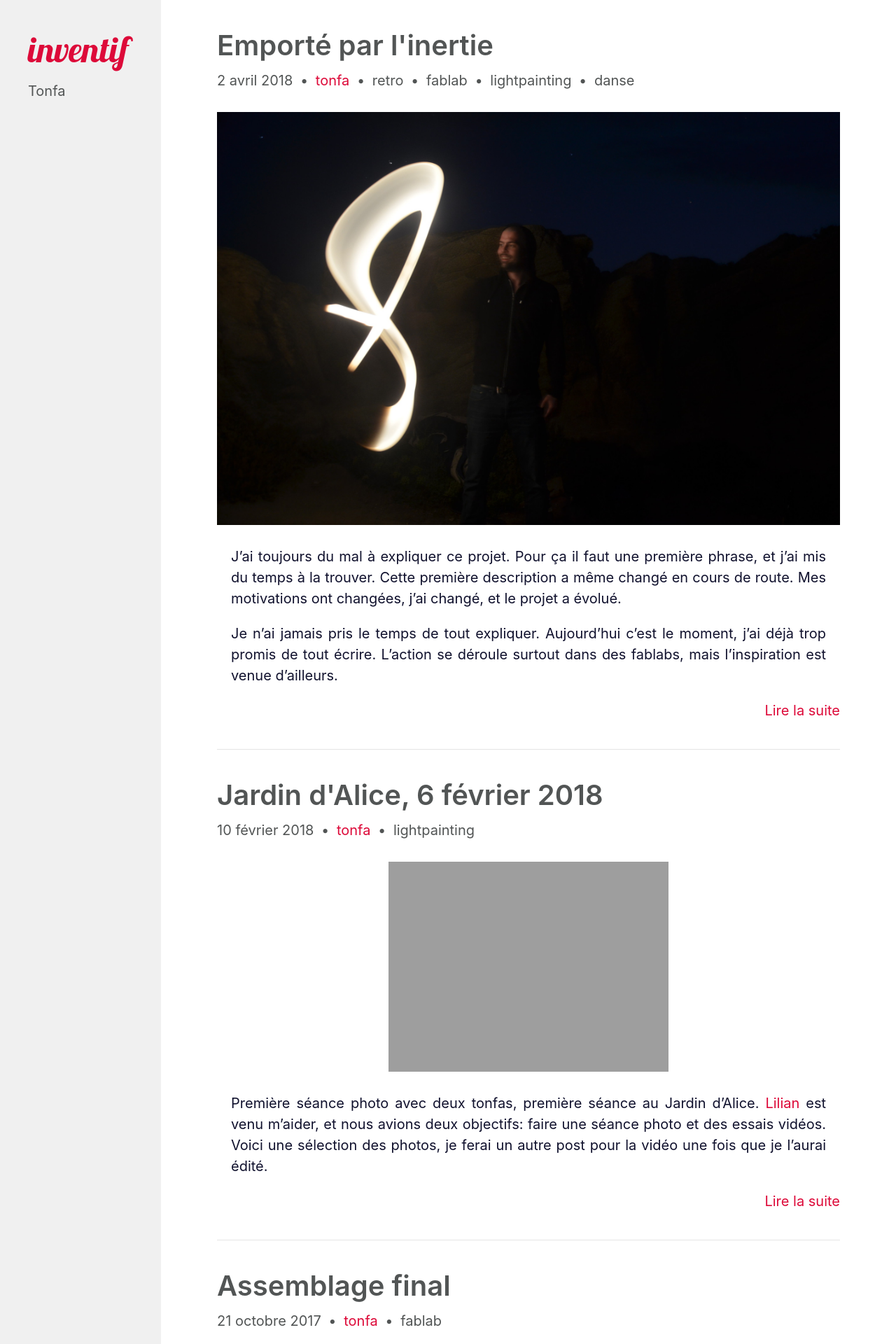
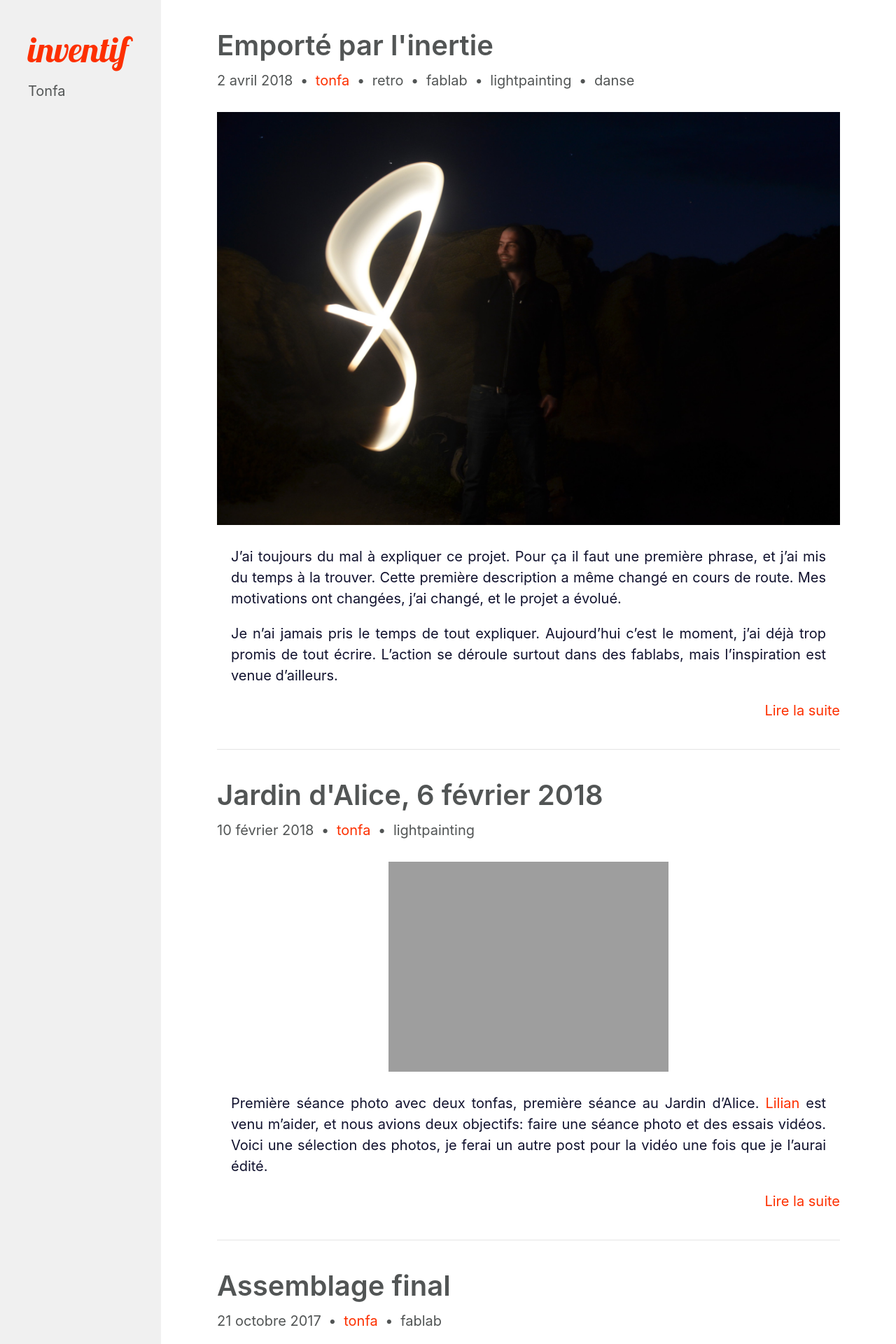
Before and after one commit to Ruff9/inventif, a Jekyll site: the page built from index.html, in a window 1280 px wide. Shown: the top 1920 px of the page at 70% size. Built offline with Jekyll 4.4.1, drawn with Linux system fonts in a browser that asks for light colours; the list of posts is cut into pages by our own code.

Commit message:
randomize primary color

```diff
--- a/_sass/_variables.scss
+++ b/_sass/_variables.scss
@@ -1,4 +1,8 @@
 // Custom
+
+:root {
+  --primary-color: #dd0a39;
+}
 
 $primary-color: #dd0a39;
 // $primary-color: #FD3000;
@@ -37,7 +41,6 @@ $root-line-height: 1.5 !default;
 $body-color: $font-color !default;
 $body-muted: $gray-4 !default;
 $body-bg: #fff !default;
-$link-color: $primary-color !default;
 $heading-color: $title-color !default;
 
 $border-color: $gray-2 !default;
--- a/_sass/about.scss
+++ b/_sass/about.scss
@@ -38,6 +38,6 @@
 }
 
 .friend-fake-link {
-  color: $primary-color;
+  color: var(--primary-color);
   float: right;
 }
--- a/_sass/hydeout/_base.scss
+++ b/_sass/hydeout/_base.scss
@@ -33,7 +33,7 @@ main, article, section { display: block; }
 
 // No `:visited` state is required by default (browsers will use `a`)
 a {
-  color: $link-color;
+  color: var(--primary-color);
   text-decoration: none;
 
   // `:focus` is linked to `:hover` for basic accessibility
--- a/_sass/hydeout/_layout.scss
+++ b/_sass/hydeout/_layout.scss
@@ -87,7 +87,7 @@ body {
   font-family: 'lobster', sans-serif;
   font-weight: normal;
   font-size: $large-font-size;
-  color:$primary-color;
+  color:var(--primary-color);
   margin-top: 0;
   margin-bottom: $heading-spacing;
 
@@ -179,7 +179,7 @@ body {
   .site-title {
     position: absolute;
     font-size: 3rem;
-    color: $primary-color;
+    color: var(--primary-color);
 
     @media (min-width: $medium-breakpoint) {
       position: relative;
--- a/_sass/hydeout/_tags.scss
+++ /dev/null
@@ -1,38 +0,0 @@
-.tags-list {
-  a {
-    margin-right: 0.5em;
-    white-space: nowrap;
-    opacity: 0.75;
-
-    .tag-count {
-      background: $link-color;
-      color: rgba(255, 255, 255, 0.8);
-      margin-left: 0.25em;
-      border-radius: 1000px;
-      font-size: 0.75em;
-      padding-left: 0.6em;
-      padding-right: 0.6em;
-    }
-
-    // No underline because it looks weird with badge
-    &:hover {
-      text-decoration: none;
-      opacity: 1;
-    }
-  }
-}
-
-@keyframes posts-for-tag-fade-in {
-  from { opacity: 0; }
-  to { opacity: 1; }
-}
-
-// Display only if targeted
-.posts-for-tag {
-  display: none;
-
-  &:target {
-    display: block;
-    animation: posts-for-tag-fade-in 0.6s ease-in-out;
-  }
-}
--- a/_sass/hydeout/_type.scss
+++ b/_sass/hydeout/_type.scss
@@ -131,5 +131,5 @@ a svg, .icon svg {
   height: 1em;
   width: auto;
 }
-a svg { fill: $link-color; }
+a svg { fill: var(--primary-color); }
 .icon { vertical-align: middle; }
--- a/_sass/main.scss
+++ b/_sass/main.scss
@@ -20,4 +20,3 @@
 @import "hydeout/posts";
 @import "hydeout/pagination";
 @import "hydeout/message";
-@import "hydeout/tags";
--- a/assets/javascript/main.js
+++ b/assets/javascript/main.js
@@ -1,6 +1,36 @@
 // from https://codepen.io/KanatSahanov/pen/raGXXa
 
 (function() {
+  function ready(fn) {
+    if (document.readyState != 'loading'){
+      fn();
+    } else {
+      document.addEventListener('DOMContentLoaded', fn);
+    }
+  }
+
+  randomColor();
+  ready(openModal);
+  ready(closeModal);
+}());
+
+function randomColor() {
+  var colorList = [
+    '#DD0A39',
+    '#FD3000',
+    '#678F8D',
+    '#D86090',
+    '#828EEC',
+    '#F9A602',
+    '#253CEC',
+    '#21C41D'
+  ];
+
+  var randomColor = colorList[Math.floor(Math.random() * colorList.length)];
+
+  document.documentElement.style.setProperty(`--primary-color`, randomColor);
+}
+
 function openModal() {
   var modalTrigger = document.getElementsByClassName('jsModalTrigger');
 
@@ -37,16 +67,3 @@
     }
   }
 }
-
-  /* Handling domready event IE9+ */
-  function ready(fn) {
-    if (document.readyState != 'loading'){
-      fn();
-    } else {
-      document.addEventListener('DOMContentLoaded', fn);
-    }
-  }
-
-  ready(openModal);
-  ready(closeModal);
-}());
```
Lines whose indentation alone changed are shown as unchanged.
